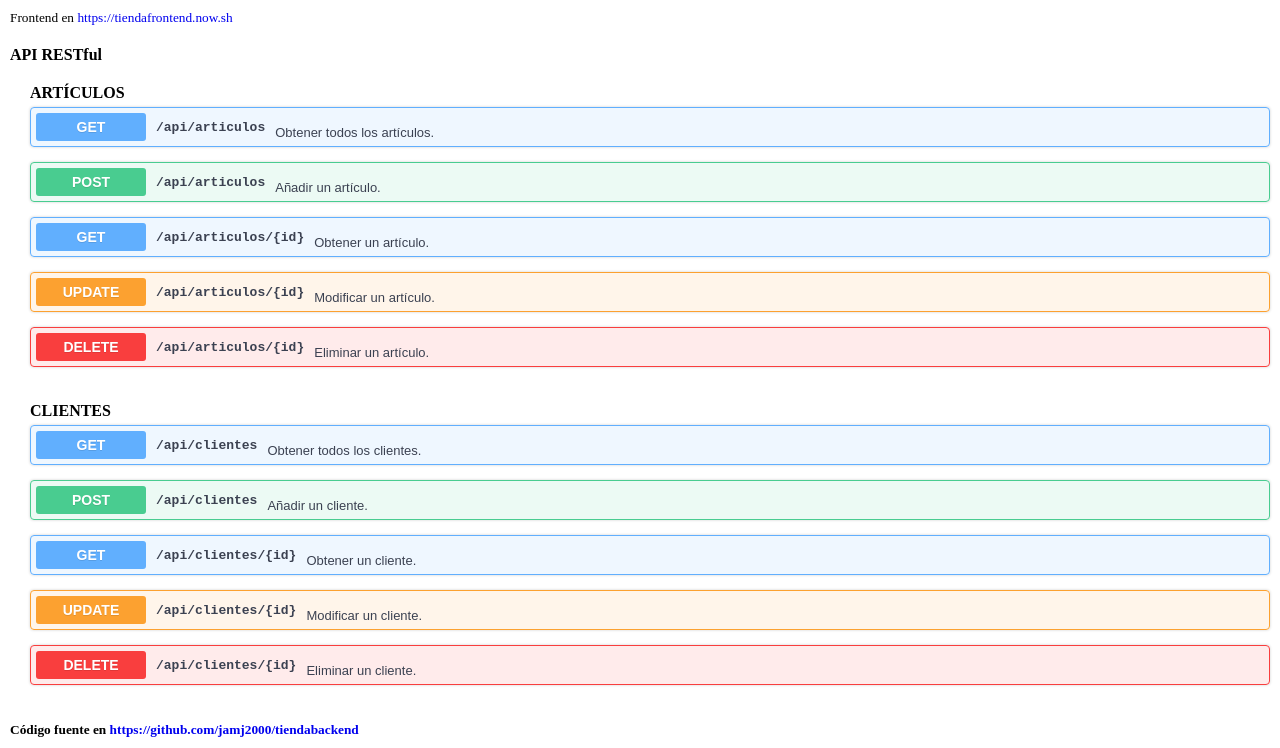
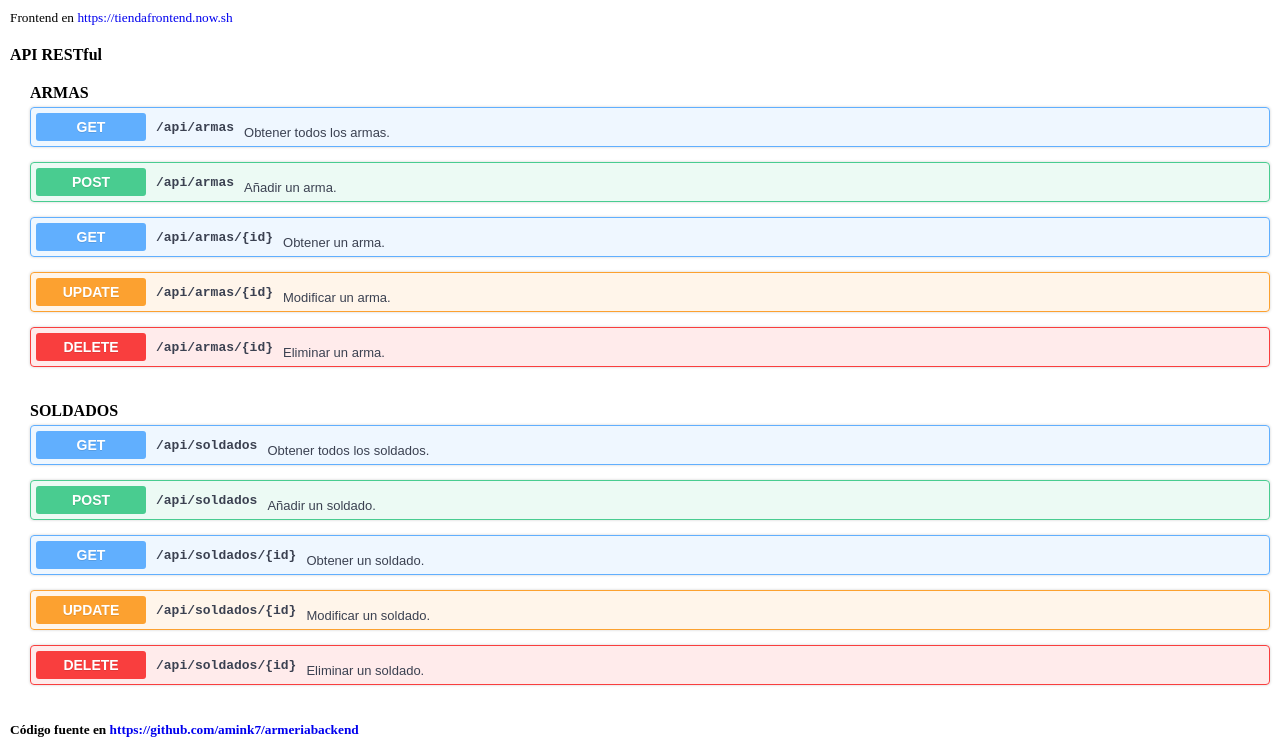
Before and after one commit to amink7/backend, a website: page public/index.html in a window 1280 px wide. Shown: the part 88-836 px from the top of the page. Drawn offline with Linux system fonts and the light colour scheme; a web font is replaced by a local one.

Commit message:
Añadido contenido

```diff
--- a/public/index.html
+++ b/public/index.html
@@ -7,7 +7,7 @@
 
     <meta name="description" content="Fullstack example">
     <meta name="keywords" content="Backend, NodeJS, Express, MongoDB, JavaScript">
-    <meta name="author" content="José Antonio Muñoz Jiménez">
+    <meta name="author" content="Mohamed Amin Moustarchid">
     <meta name="viewport" content="width=device-width, initial-scale=1.0">
 
     <link rel="icon" type="image/png" href="/favicon.png">
@@ -149,66 +149,66 @@
     <p><b>API RESTful</b></p>
 
     <div class="bloque">
-        <h4>ARTÍCULOS</h4>
+        <h4>ARMAS</h4>
         <div class="resumen metodo get">
             <span class="metodo-verbo http-get">GET</span>
-            <span class="metodo-ruta">/api/articulos</span>
-            <span class="metodo-descripcion">Obtener todos los artículos.</span>
+            <span class="metodo-ruta">/api/armas</span>
+            <span class="metodo-descripcion">Obtener todos los armas.</span>
         </div>
         <div class="resumen metodo post">
             <span class="metodo-verbo http-post">POST</span>
-            <span class="metodo-ruta">/api/articulos</span>
-            <span class="metodo-descripcion">Añadir un artículo.</span>
+            <span class="metodo-ruta">/api/armas</span>
+            <span class="metodo-descripcion">Añadir un arma.</span>
         </div>
         <div class="resumen metodo get">
             <span class="metodo-verbo http-get">GET</span>
-            <span class="metodo-ruta">/api/articulos/{id}</span>
-            <span class="metodo-descripcion">Obtener un artículo.</span>
+            <span class="metodo-ruta">/api/armas/{id}</span>
+            <span class="metodo-descripcion">Obtener un arma.</span>
         </div>
         <div class="resumen metodo update">
             <span class="metodo-verbo http-update">UPDATE</span>
-            <span class="metodo-ruta">/api/articulos/{id}</span>
-            <span class="metodo-descripcion">Modificar un artículo.</span>
+            <span class="metodo-ruta">/api/armas/{id}</span>
+            <span class="metodo-descripcion">Modificar un arma.</span>
         </div>
         <div class="resumen metodo delete">
             <span class="metodo-verbo http-delete">DELETE</span>
-            <span class="metodo-ruta">/api/articulos/{id}</span>
-            <span class="metodo-descripcion">Eliminar un artículo.</span>
+            <span class="metodo-ruta">/api/armas/{id}</span>
+            <span class="metodo-descripcion">Eliminar un arma.</span>
         </div>
     </div>
 
     <div class="bloque">
-        <h4>CLIENTES</h4>
+        <h4>SOLDADOS</h4>
         <div class="resumen metodo get">
             <span class="metodo-verbo http-get">GET</span>
-            <span class="metodo-ruta">/api/clientes</span>
-            <span class="metodo-descripcion">Obtener todos los clientes.</span>
+            <span class="metodo-ruta">/api/soldados</span>
+            <span class="metodo-descripcion">Obtener todos los soldados.</span>
         </div>
         <div class="resumen metodo post">
             <span class="metodo-verbo http-post">POST</span>
-            <span class="metodo-ruta">/api/clientes</span>
-            <span class="metodo-descripcion">Añadir un cliente.</span>
+            <span class="metodo-ruta">/api/soldados</span>
+            <span class="metodo-descripcion">Añadir un soldado.</span>
         </div>
         <div class="resumen metodo get">
             <span class="metodo-verbo http-get">GET</span>
-            <span class="metodo-ruta">/api/clientes/{id}</span>
-            <span class="metodo-descripcion">Obtener un cliente.</span>
+            <span class="metodo-ruta">/api/soldados/{id}</span>
+            <span class="metodo-descripcion">Obtener un soldado.</span>
         </div>
         <div class="resumen metodo update">
             <span class="metodo-verbo http-update">UPDATE</span>
-            <span class="metodo-ruta">/api/clientes/{id}</span>
-            <span class="metodo-descripcion">Modificar un cliente.</span>
+            <span class="metodo-ruta">/api/soldados/{id}</span>
+            <span class="metodo-descripcion">Modificar un soldado.</span>
         </div>
         <div class="resumen metodo delete">
             <span class="metodo-verbo http-delete">DELETE</span>
-            <span class="metodo-ruta">/api/clientes/{id}</span>
-            <span class="metodo-descripcion">Eliminar un cliente.</span>
+            <span class="metodo-ruta">/api/soldados/{id}</span>
+            <span class="metodo-descripcion">Eliminar un soldado.</span>
         </div>
     </div>
     <p>
         <small>
             <b>Código fuente en
-                <a href="https://github.com/jamj2000/tiendabackend">https://github.com/jamj2000/tiendabackend</a>
+                <a href="https://github.com/amink7/armeriabackend">https://github.com/amink7/armeriabackend</a>
             </b>
         </small>
     </p>
```
Also changed, not shown: controllers.js (+22 -22 lines), models.js (+4 -4 lines), routes.js (+10 -10 lines), 1 other file.
